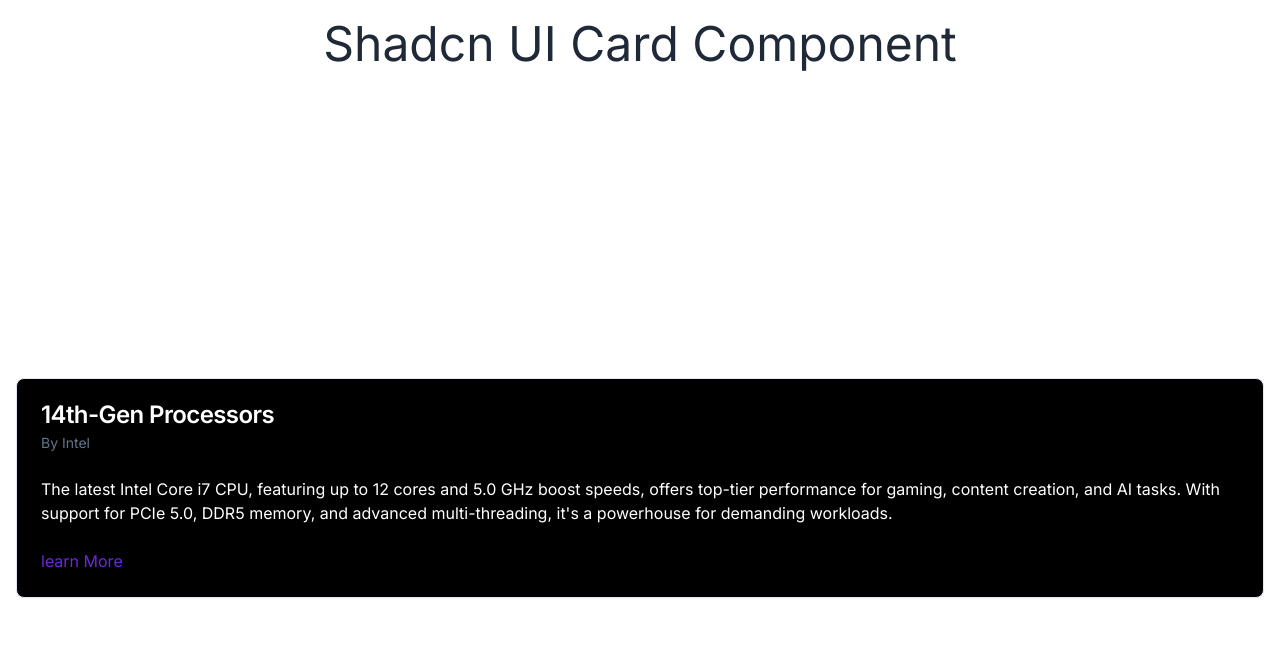
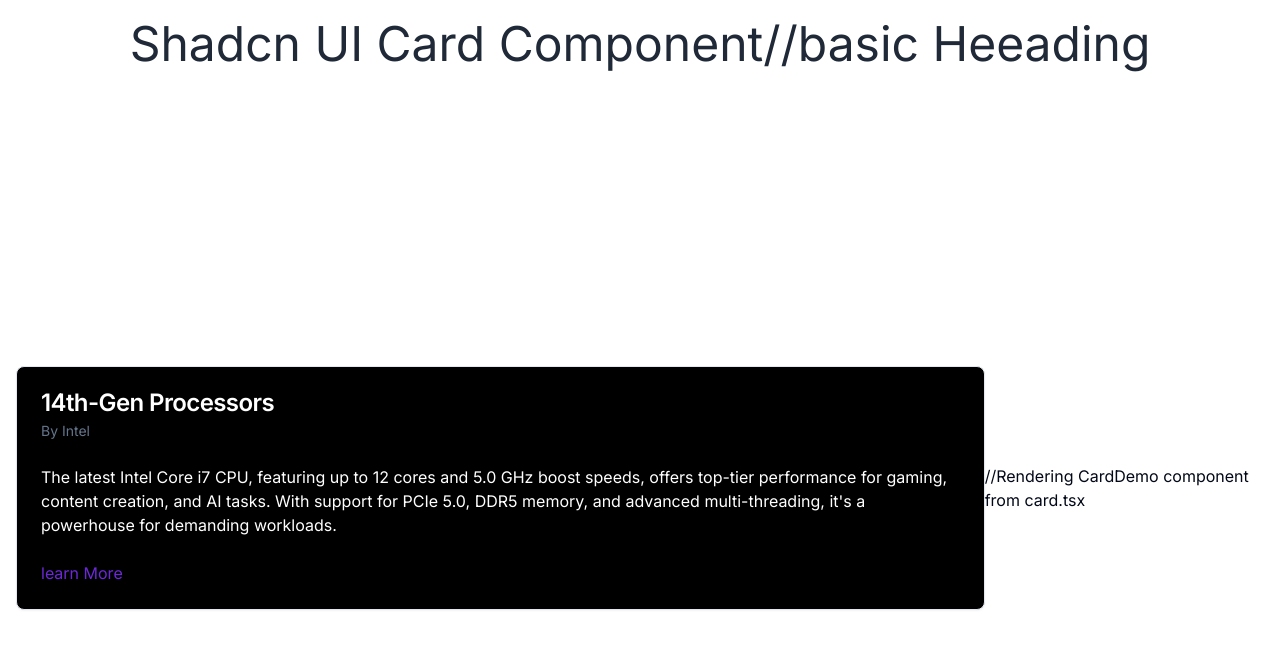
Before and after one commit to CodewithTanzeel/shadcn-ui-03, a Next.js app: page / in a window 1280 px wide. Shown: the top 648 px of the page. Built offline with nearby package versions, Linux system fonts and the light colour scheme.

Commit message:
Update page.tsx

```diff
--- a/src/app/page.tsx
+++ b/src/app/page.tsx
@@ -5,10 +5,10 @@
   return (
     <div className="m-0 p-0">
       <h1 className="text-center text-2xl sm:text-3xl md:text-4xl lg:text-5xl p-5 hover:text-gray-800">
-        Shadcn UI Card Component
+        Shadcn UI Card Component//basic Heeading
       </h1>
       <div className="w-full h-screen flex justify-center items-center p-4">
-        <CardDemo />
+        <CardDemo />//Rendering CardDemo component from card.tsx
       </div>
     </div>
   );
```
